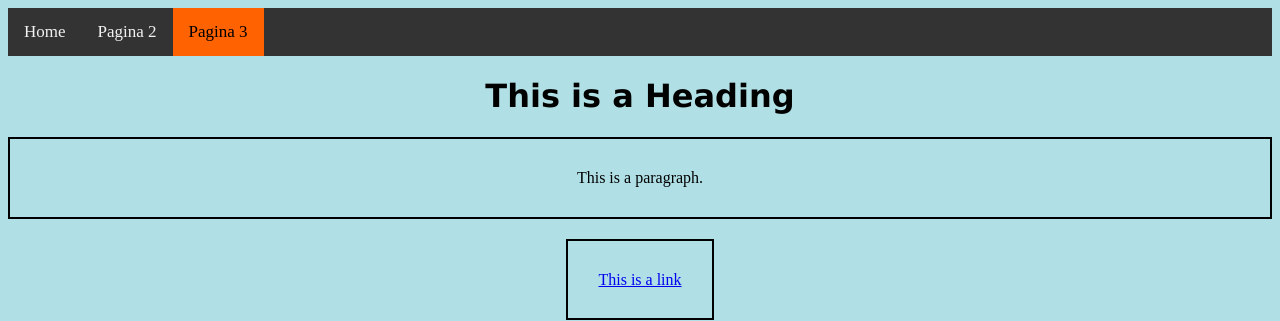
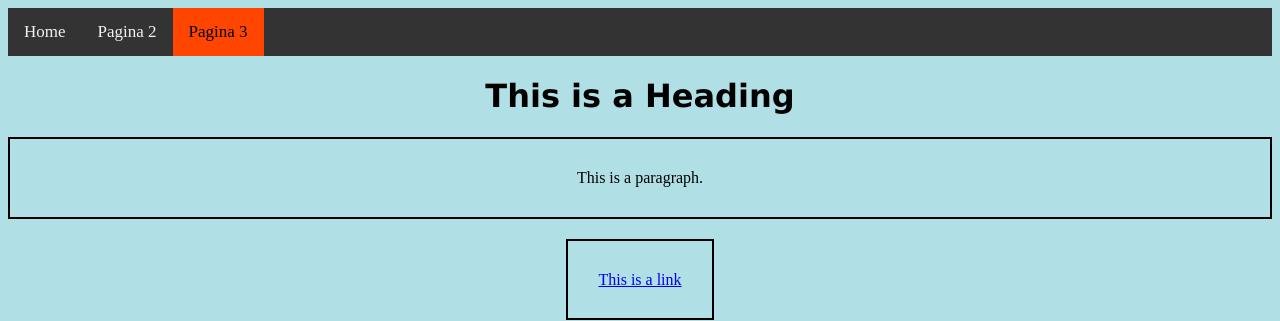
Before and after one commit to MattiaCot/website, a plain HTML site: page index.html in a window 1280 px wide. In both pictures the pointer is over the link "Pagina 3". Shown: the top 321 px of the page. Drawn offline with Linux system fonts and the light colour scheme.

Commit message:
Update index.css

```diff
--- a/css/index.css
+++ b/css/index.css
@@ -28,7 +28,7 @@
 
   /* Change the color of links on hover active */
   .topnav a.active:hover {
-    background-color: #ff6200;
+    background-color: #FF4500;
     color: black;
   }
 
```
